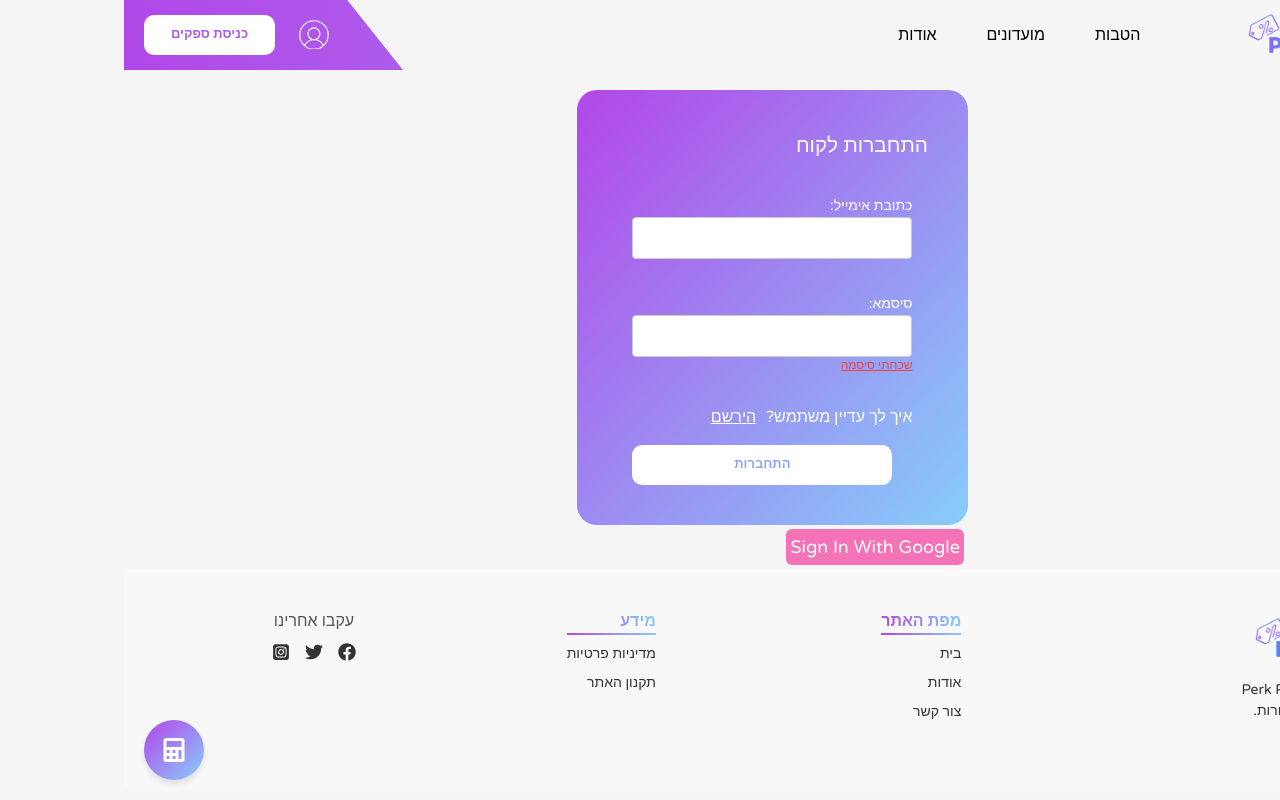
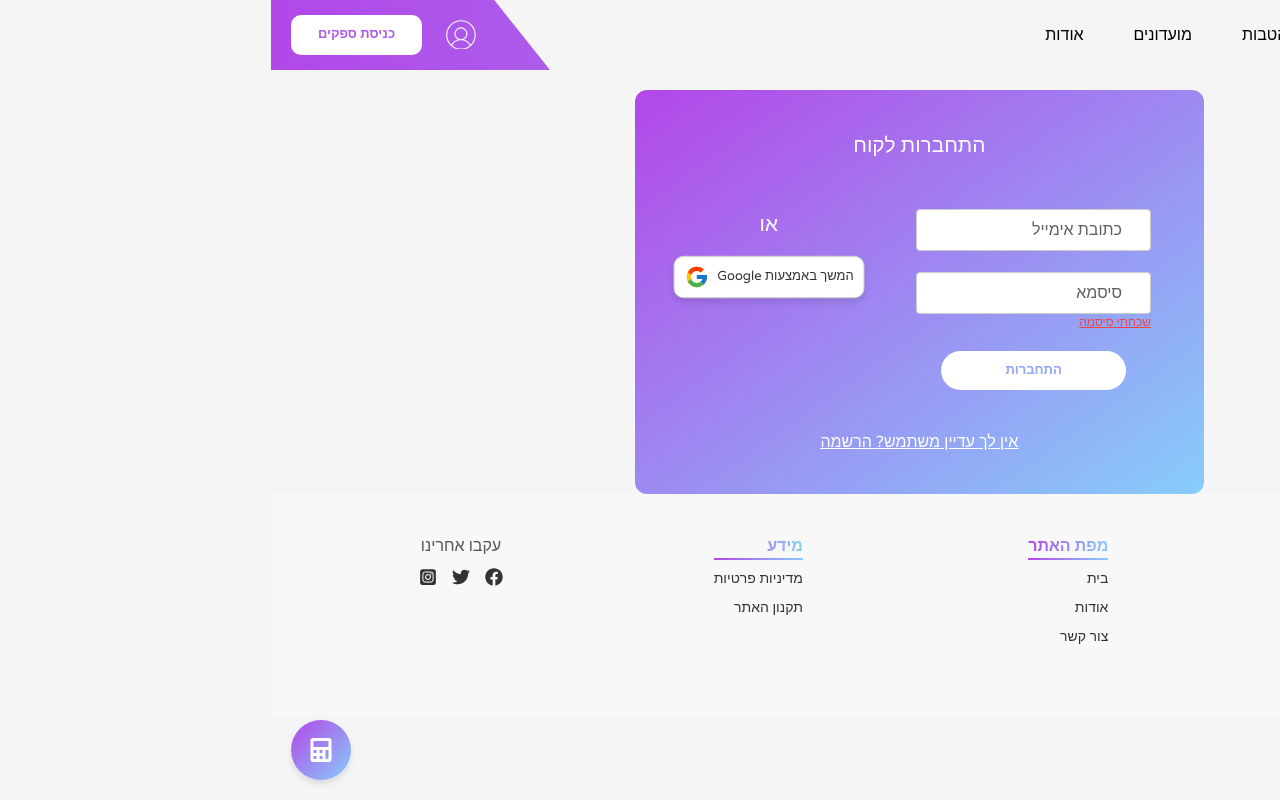
Before and after one commit to onico100/perk-point, a Next.js app: page /login-user in a window 1280 px wide. Built offline with nearby package versions, Linux system fonts and the light colour scheme; no server answers; a web font is replaced by a local one.

Commit message:
google-button

```diff
--- a/src/app/login-user/page.tsx
+++ b/src/app/login-user/page.tsx
@@ -9,7 +9,6 @@ export default function LoginUserPage() {
     <div className={styles.centerContainer}>
       <div className={styles.centerContent}>
         <LoginUserComponent />
-        <LoginGoogleForm/>
       </div>
     </div>
   );
--- /dev/null
+++ b/src/components/SignPages/google.module.css
@@ -0,0 +1,31 @@
+@keyframes pulse {
+    0% {
+      transform: scale(1);
+    }
+    50% {
+      transform: scale(1.02);
+    }
+    100% {
+      transform: scale(1);
+    }
+  }
+
+  .googleButton {
+    display: flex;
+    align-items: center;
+    justify-content: center;
+    background-color: #ffffff;
+    color: #333;
+    border: 1px solid #ccc;
+    border-radius: 10px;
+    padding: 8px 10px;
+    font-size: 0.8rem;
+    cursor: pointer;
+    box-shadow: 0 4px 6px rgba(0, 0, 0, 0.1);
+    animation: pulse 1.5s infinite ease-in-out; /* החל אנימציה */
+    transition: box-shadow 0.3s ease;
+  }
+
+  .googleButton:hover {
+    box-shadow: 0 6px 12px rgba(0, 0, 0, 0.2);
+  }
--- a/src/components/SignPages/loginGoogleForm.tsx
+++ b/src/components/SignPages/loginGoogleForm.tsx
@@ -1,39 +1,33 @@
+import { FcGoogle } from "react-icons/fc"; // אייקון גוגל
 import useGeneralStore from "@/stores/generalStore";
 import { doSocialLogin } from "./actions";
 import { ClientMode } from "@/types/types";
+import styles from "./google.module.css";
 
 const LoginGoogleForm = () => {
   const setCurrentUser = useGeneralStore.getState().setCurrentUser;
   const setClientMode = useGeneralStore.getState().setClientMode;
   const currentUser = useGeneralStore.getState().currentUser;
 
-  console.log("LoginGoogleForm");
-
   const handleSubmit = async (event: React.FormEvent<HTMLFormElement>) => {
     event.preventDefault();
 
     const formData = new FormData(event.currentTarget);
     const action = formData.get("action");
-    if (action)
-      {
-      const addedUser= await doSocialLogin(formData);
+    if (action) {
+      const addedUser = await doSocialLogin(formData);
       setCurrentUser(addedUser);
       //setClientMode(ClientMode.user);
-    }
-    else {
+    } else {
       console.error("Action is null");
     }
   };
 
   return (
     <form onSubmit={handleSubmit}>
-      {/* הוספת השדה בתור חלק מהטופס */}
       <input type="hidden" name="action" value="google" />
-      <button
-        type="submit"
-        className="bg-pink-400 text-white p-1 rounded-md m-1 text-lg"
-      >
-        Sign In With Google
+      <button  type="submit" className={styles.googleButton}>
+        המשך באמצעות Google<FcGoogle className="text-2xl mr-2" />
       </button>
     </form>
   );
--- a/src/components/SignPages/loginUser.tsx
+++ b/src/components/SignPages/loginUser.tsx
@@ -9,6 +9,7 @@ import { useRouter } from "next/navigation";
 import { errorAlert, helloAlert } from "@/utils/sweet-alerts";
 import { sendPasswordResetEmail } from "@/services/emailServices";
 import { signIn } from "@/auth";
+import LoginGoogleForm from "./loginGoogleForm";
 //import { signIn } from "next-auth/react";
 //import LoginGoogleButton from "./authLogin";
 
@@ -59,29 +60,32 @@ export default function Login() {
     <div className={styles.loginPage}>
       {message && <p className="text-red-500">{message}</p>}
       <h1 className={styles.titleSign}>התחברות לקוח</h1>
+      <div className={styles.signOption}>
+      <div className="sign">
         <form onSubmit={handleSubmit} className={styles.formContainer}>
           <div className={styles.formGroup}>
-          <label htmlFor="email">כתובת אימייל:</label>
             <input
               id="email"
               type="email"
               value={email}
               onChange={(e) => setEmail(e.target.value)}
+              placeholder="כתובת אימייל"
               required
+              className={styles.inputField}
             />
           </div>
 
           {!forgotPassword && (
             <div className={styles.formGroup}>
-            <label htmlFor="password">סיסמא:</label>
               <input
                 id="password"
                 type="password"
                 value={password}
                 onChange={(e) => setPassword(e.target.value)}
+                placeholder="סיסמא"
                 required
+                className={styles.inputField}
               />
-
               <p
                 className="text-red-500 underline cursor-pointer text-xs"
                 onClick={() => setForgotPassword(!forgotPassword)}
@@ -91,25 +95,26 @@ export default function Login() {
             </div>
           )}
 
-        <div className={styles.inlineContainer}>
-          <p>איך לך עדיין משתמש?</p>
-          <Link className={styles.link} href={"/register-user"}>
-            הירשם
+
+
+          {!forgotPassword && ( <button type="submit" className={styles.loginPageButton}>התחברות</button> )}
+          {forgotPassword && <button type="submit">שלח קישור לאיפוס סיסמה</button>}
+          {message && <p>{message}</p>}
+
+          <br/>
+
+        </form>
+      </div>
+      <div className="google">
+        <h2>או</h2>
+        <LoginGoogleForm/></div>
+      </div>
+
+      <div className={styles.noAccountLink}>
+            <Link  href={"/register-user"}>
+              אין לך עדיין משתמש? הרשמה
             </Link>
       </div>
-
-        {!forgotPassword && (
-          <button type="submit" className={styles.loginPageButton}>
-            התחברות
-          </button>
-        )}
-        {forgotPassword && (
-          <button type="submit">שלח קישור לאיפוס סיסמה</button>
-        )}
-        {message && <p>{message}</p>}
-      </form>
-
-
     </div>
   );
 }
--- a/src/styles/SignPages/sign.module.css
+++ b/src/styles/SignPages/sign.module.css
@@ -12,13 +12,37 @@
   padding: 5vh;
   color: white;
   min-height: 80%vh;
-  border-radius: 20px;
+  border-radius: 12px;
+}
+.noAccountLink{
+  text-align: center;
+  align-items: center;
+  align-self: center;
+  color: white;
+  text-decoration: underline;
+}
+.signOption{
+  display: flex;
+  justify-content: center;
+  flex-direction: row;
+  gap: 40px;
 }
 
 .loginPage h1 {
   font-size: 1.3rem;
   font-weight: 500;
-  margin-bottom: 4vh;
+  margin-bottom: 6vh;
+  text-align: center;
+  align-items: center;
+  align-self: center;
+}
+.loginPage h2 {
+  font-size: 1.3rem;
+  font-weight: 500;
+  text-align: center;
+  align-items: center;
+  align-self: center;
+  margin-bottom: 2vh;
 }
 
 .formContainer {
@@ -32,7 +56,7 @@
 }
 
 .formGroup {
-  margin-bottom: 1rem;
+  margin-bottom: 0.3rem;
 }
 
 .loginPage label {
@@ -42,7 +66,7 @@
 
 .loginPage input {
   width: 100%;
-  padding: 8px 12px;
+  padding: 8px 28px;
   border: 1px solid #ccc;
   border-radius: 4px;
   font-size: 1rem;
@@ -185,13 +209,14 @@
 
 .loginPageButton {
   border: none;
-  border-radius: 10px;
+  border-radius: 30px;
   font-size: 13px;
   font-weight: bold;
-  background-color: white; /* Explicitly set the button's background to white */
+  background-color: white;
   cursor: pointer;
   padding: 10px;
-  margin: 0 20px 0 0;
+  margin-left: 25px;
+  margin-right: 25px;
   position: relative;
   z-index: 1;
   color: #94a6f5;
@@ -231,3 +256,17 @@
 .selectedBranch button:hover {
   background-color: #c0392b;
 }
+
+.inputField {
+  width: 100%;
+  padding: 8px 12px;
+  border: 1px solid #ccc;
+  border-radius: 4px;
+  font-size: 1rem;
+  color: black;
+  placeholder-color: #4a4a4a; /* צבע placeholder */
+}
+
+.inputField::placeholder {
+  color: #625f5f; /* שחור בהיר */
+}
```
Also changed, not shown: src/assets/logout.svg (added). Lines whose indentation alone changed are shown as unchanged.
